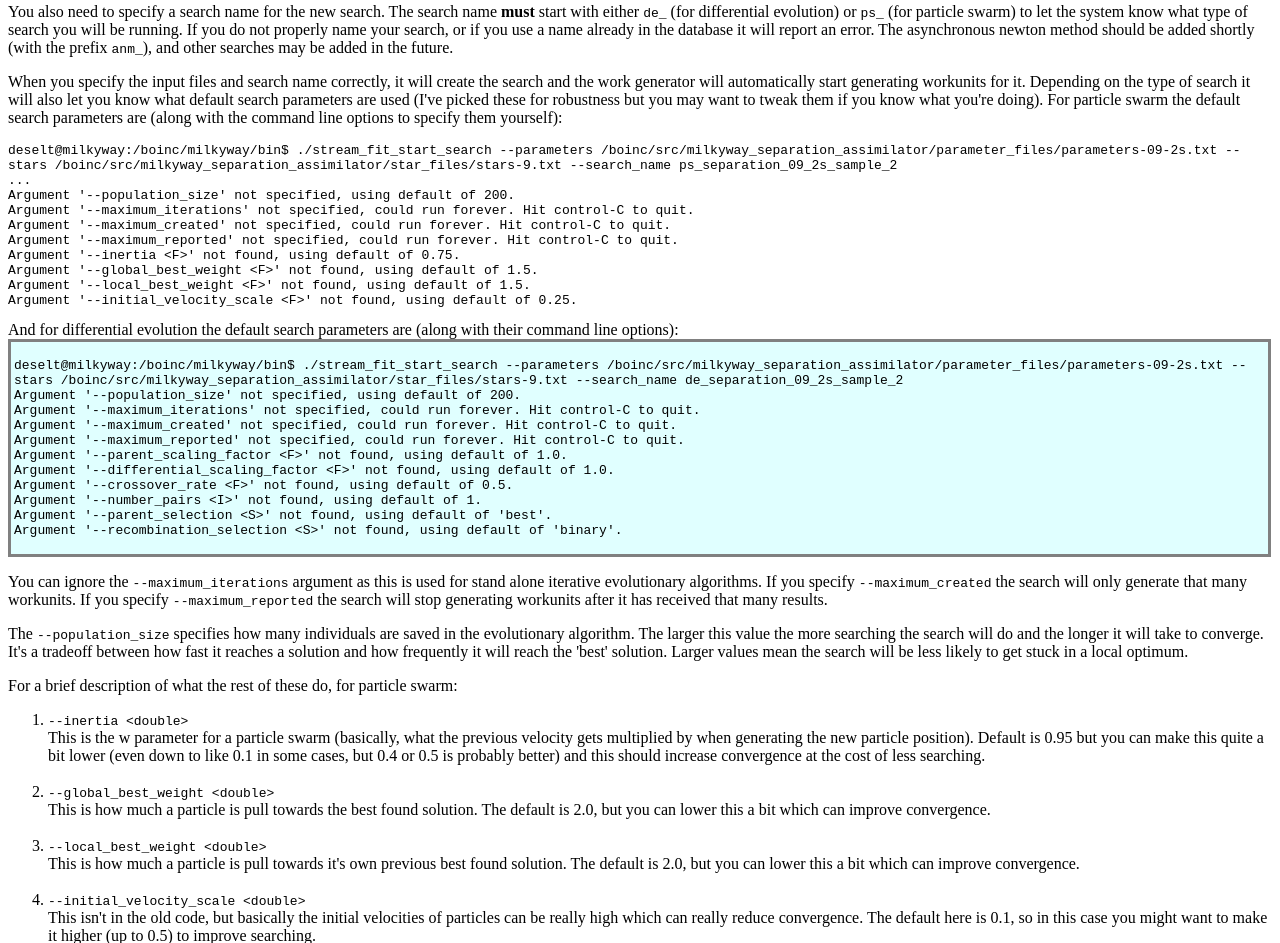
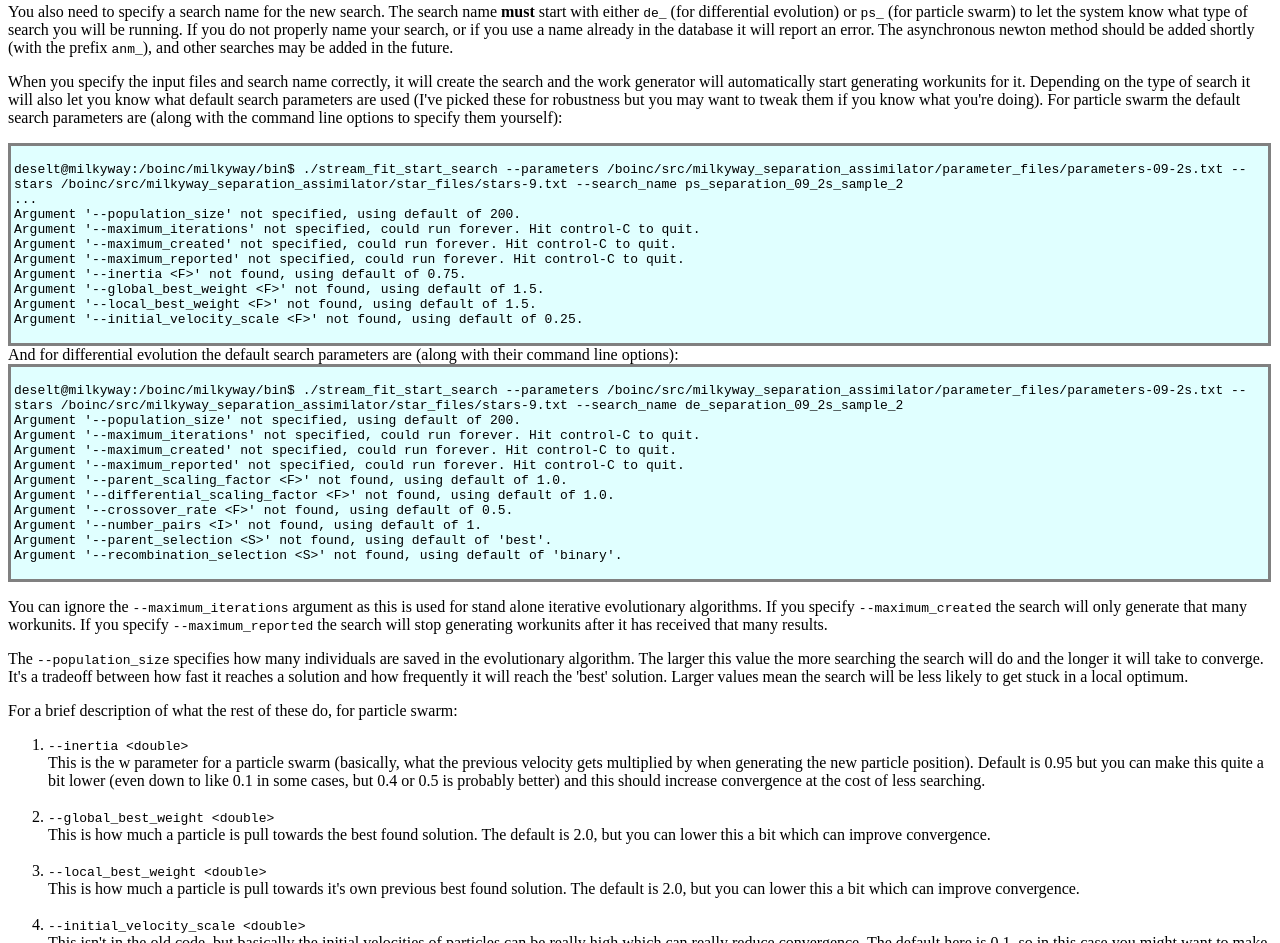
Before and after one commit to Milkyway-at-home/milkyway_server, a plain HTML site: page docs/index.html in a window 1280 px wide. Shown: the part 1712-2655 px from the top of the page. Drawn offline with Linux system fonts and the light colour scheme.

Commit message:
Missing box

```diff
--- a/docs/index.html
+++ b/docs/index.html
@@ -161,6 +161,7 @@ You also need to specify a search name for the new search.  The search name <b>m
 When you specify the input files and search name correctly, it will create the search and the work generator will automatically start generating workunits for it. Depending on the type of search it will also let you know what default search parameters are used (I've picked these for robustness but you may want to tweak them if you know what you're doing).  For particle swarm the default search parameters are (along with the command line options to specify them yourself):
 </p>
 
+<div class="ex">
 <pre>
 deselt@milkyway:/boinc/milkyway/bin$ ./stream_fit_start_search --parameters /boinc/src/milkyway_separation_assimilator/parameter_files/parameters-09-2s.txt --stars /boinc/src/milkyway_separation_assimilator/star_files/stars-9.txt --search_name ps_separation_09_2s_sample_2
 ...
```
